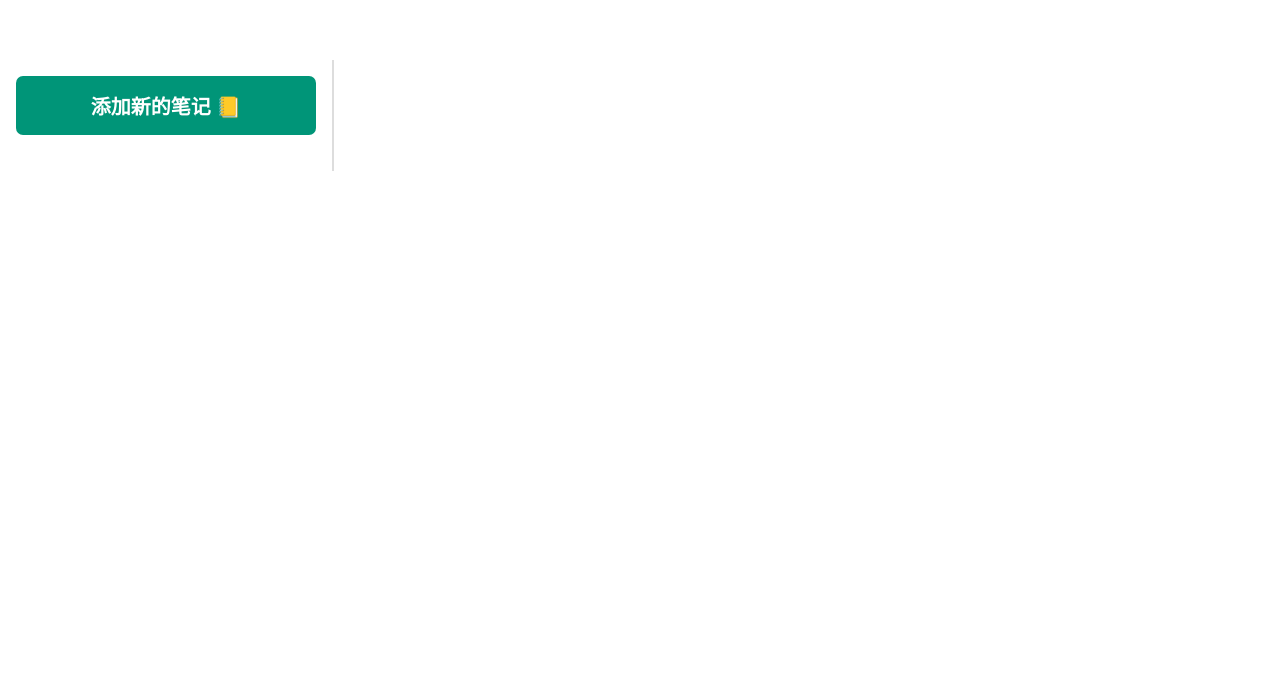
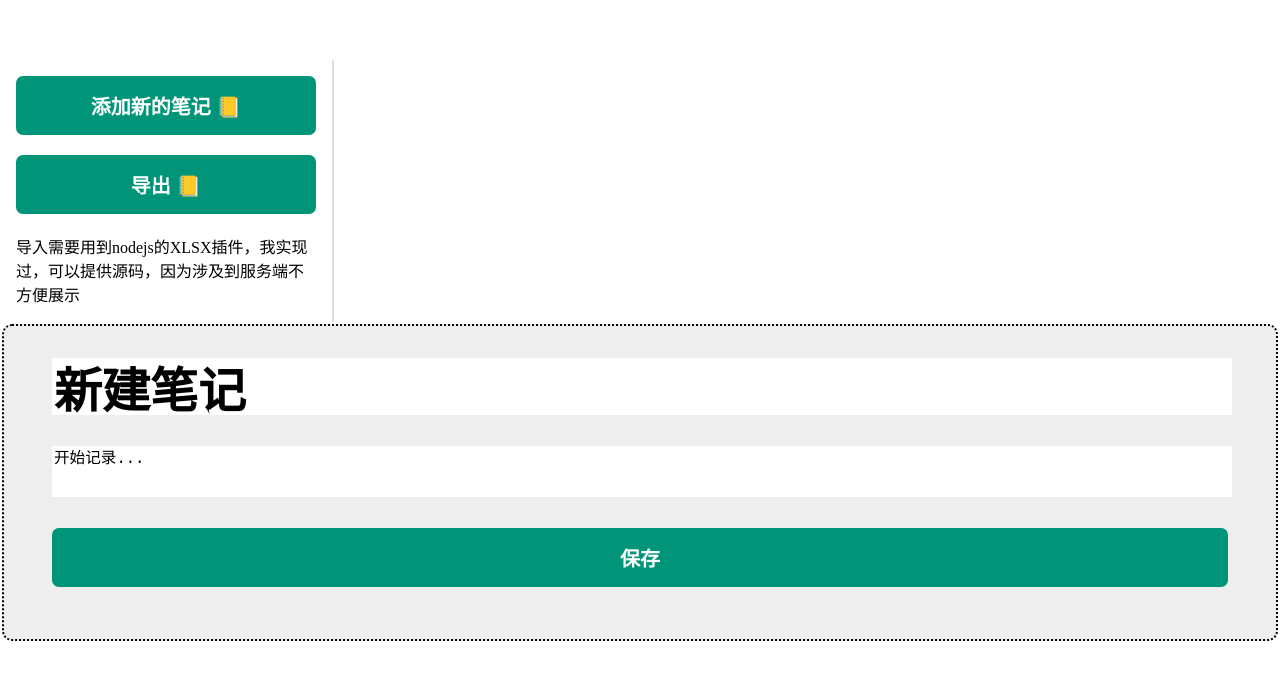
Before and after one commit to Alan1034/test-note-taking-app, a React (Vite) app: page / in a window 1280 px wide. Both pictures are taken after a click on the button "添加新的笔记 📒". Shown: the top 680 px of the page. Built offline with nearby package versions, Linux system fonts and the light colour scheme.

Commit message:
实现完整功能

```diff
--- a/package.json
+++ b/package.json
@@ -21,6 +21,7 @@
   "dependencies": {
     "@types/react": "^18.2.28",
     "@types/react-dom": "^18.2.13",
+    "excel-utils-bt": "^1.0.6",
     "less": "^4.2.0",
     "react": "^18.2.0",
     "react-dom": "^18.2.0"
--- a/src/app.tsx
+++ b/src/app.tsx
@@ -2,7 +2,11 @@ import NotesView from "./views/view";
 import NotesAPI from "./api";
 import React, { useEffect, useState } from 'react';
 import type { noteId, note, notes, title, body } from "@/types/types";
-
+declare global {
+  interface Window {
+    EventUtil: any,
+  }
+}
 const App: React.FC = () => {
   useEffect(() => {
     _refreshNotes();
@@ -26,6 +30,7 @@ const App: React.FC = () => {
   }
 
   const _setActiveNote = (note: note) => {
+    console.log("setActiveNote")
     setActiveNote(note);
     // this.view.updateActiveNote(note);
   }
@@ -55,12 +60,14 @@ const App: React.FC = () => {
           body,
         });
       }
-
       _refreshNotes();
     },
     onNoteDelete: (noteId: noteId) => {
       NotesAPI.deleteNote(noteId);
       _refreshNotes();
+    },
+    onNoteUnactive: () => {
+      setActiveNote(undefined)
     },
 
   }
--- a/src/style.css
+++ b/src/style.css
@@ -1,3 +1,5 @@
+/** @format */
+
 #app {
   font-family: Avenir, Helvetica, Arial, sans-serif;
   -webkit-font-smoothing: antialiased;
@@ -104,5 +106,6 @@ body {
   font-size: 1.2em;
   line-height: 1.5;
   margin-top: 2em;
+  margin-bottom: 2em;
   resize: none;
 }
--- a/src/views/components/list-item.tsx
+++ b/src/views/components/list-item.tsx
@@ -1,29 +1,83 @@
-import React from "react";
-import type { note, noteId, title, updated, body } from "@/types/types";
+import React, { useRef, useState } from "react";
+import type { note, handlers, title, updated, body } from "@/types/types";
 
 interface NotesItemProps {
-  id: noteId
-  title: title
-  body: body
-  updated: updated
+  handlers: handlers
+  note: note
+  active?: Boolean
 }
 const MAX_BODY_LENGTH = 60;
 export default function NotesItem({
-  id, title, body, updated
+  note, handlers, active
 }: NotesItemProps) {
-  return (
-    <div className="notes__list-item" data-note-id={id}>
+  const { id, title: defTitle, body: defBody, updated } = note
+  const { onNoteSelect, onNoteDelete, onNoteEdit, onNoteUnactive } = handlers
+  const [title, setTitle] = useState<title>(defTitle)
+  const [body, setBody] = useState<title>(defBody)
+  const itemRef = useRef<any>(null);
+  const editNote = () => {
+    return <div className="notes__preview">
+      <input className="notes__title" type="text" defaultValue={`${title}` || "新笔记..."}
+        onChange={(e) => {
+          setTitle(e.target.value)
+        }} />
+      <textarea className="notes__body" defaultValue={`${body}` || "编辑笔记..."}
+        onChange={(e) => {
+          setBody(e.target.value)
+        }}
+      ></textarea>
+      <button className="notes__add" type="button" onClick={() => {
+        if (!active) {
+          return
+        }
+        const doSave = confirm("确认要保存该笔记吗?");
+        if (!doSave) {
+          setTitle(defTitle)
+          setBody(defBody)
+          setTimeout(() => {
+            onNoteUnactive()
+          }, 0);
+          return
+        }
+        const updatedTitle = title.trim();
+        const updatedBody = body.trim();
+        onNoteEdit(updatedTitle, updatedBody);
+        setTimeout(() => {
+          onNoteUnactive()
+        }, 0);
+
+      }}>保存</button>
+    </div>
+  }
+  const previewNote = () => {
+    return <div>
       <div className="notes__small-title">{title}</div>
       <div className="notes__small-body">
         {body.substring(0, MAX_BODY_LENGTH)}
         {body.length > MAX_BODY_LENGTH ? "..." : ""}
       </div>
-      <div className="notes__small-updated">
+      {updated ? <div className="notes__small-updated">
         {updated.toLocaleString(undefined, {
           // dateStyle: "full",
           // timeStyle: "short",
         })}
-      </div>
+      </div> : []}
+    </div>
+  }
+
+  return (
+    <div className={`notes__list-item ${active ? "notes__list-item--selected" : ""}`} ref={itemRef} data-note-id={id}
+      onClick={() => {
+        onNoteSelect(id)
+      }}
+      onDoubleClick={() => {
+        const doDelete = confirm("确认要删除该笔记吗?");
+        if (doDelete) {
+          onNoteDelete(id);
+        }
+      }}
+    >
+      {active ? editNote() : previewNote()}
     </div>
   )
 }
--- a/src/views/view.tsx
+++ b/src/views/view.tsx
@@ -1,141 +1,53 @@
-import React from "react";
-import type { note, notes } from "@/types/types";
+/*
+ * @Author: 陈德立*******419287484@qq.com
+ * @Date: 2023-10-11 22:58:57
+ * @LastEditTime: 2023-10-12 23:38:51
+ * @LastEditors: 陈德立*******419287484@qq.com
+ * @Github: https://github.com/Alan1034
+ * @Description:
+ * @FilePath: \note-taking-app\src\views\view.tsx
+ *
+ */
+import React, { useEffect, useState } from "react";
+import NotesItem from "./components/list-item";
+import type { note, notes, handlers } from "@/types/types";
+import NotesAPI from "@/api";
+import { ExcelUtils } from 'excel-utils-bt'
 interface NotesViewProps {
-  handlers: {
-    onNoteAdd: Function
-  }
+  handlers: handlers
   notes: notes
   activeNote?: note
 }
-export default function NotesView({ handlers: {
-  onNoteAdd
-}, notes, activeNote }: NotesViewProps) {
-  console.log(notes)
-  console.log(activeNote)
+export default function NotesView({ handlers, notes, activeNote }: NotesViewProps) {
+  const { onNoteAdd } = handlers
   return (
     <div>
       <div className="notes__sidebar">
         <button className="notes__add" type="button" onClick={
           () => onNoteAdd()
         }>添加新的笔记 📒</button>
-        <div className="notes__list"></div>
+        <button className="notes__add" type="button" onClick={
+          () => {
+            // 1、新建一个 实例
+            let el = new ExcelUtils('采购-拣货单')
+            // 2、调用实例函数，向实例添加表和数据
+            const notes = NotesAPI.getAllNotes();
+            console.log(notes)
+            const data: any[] = [...notes]
+            el.addJsonToSheet('采购-拣货单', data)
+            // 3、调用导出函数
+            //  exportExcel()函数为异步调用，可用 el.exportExcel().then(res => {}).catch(err => {})
+            el.exportExcel()
+          }
+        }>导出 📒</button>
+        导入需要用到nodejs的XLSX插件，我实现过，可以提供源码，因为涉及到服务端不方便展示
       </div>
       {
-        notes.length > 0 ? [] : <div className="notes__preview">
-          <input className="notes__title" type="text" placeholder="新笔记..." />
-          <textarea className="notes__body" defaultValue="编辑笔记..."></textarea>
-        </div>
+        notes.length > 0 ? notes.map((item: note) =>
+          <NotesItem key={`${item.id}`} active={activeNote && (activeNote.id === item.id)}
+            note={item} handlers={handlers} />) : []
       }
 
     </div>
   );
 }
-
-{/* export default class NotesView {
-  constructor(
-    root,
-    { onNoteSelect, onNoteAdd, onNoteEdit, onNoteDelete } = {}
-  ) {
-    this.root = root;
-    this.onNoteSelect = onNoteSelect;
-    this.onNoteAdd = onNoteAdd;
-    this.onNoteEdit = onNoteEdit;
-    this.onNoteDelete = onNoteDelete;
-    this.root.innerHTML = `
-
-      `;
-
-    const btnAddNote = root.querySelector(".notes__add");
-    const inpTitle = root.querySelector(".notes__title");
-    const inpBody = root.querySelector(".notes__body");
-
-    btnAddNote.addEventListener("click", () => {
-      this.onNoteAdd();
-    });
-
-    [inpTitle, inpBody].forEach((inputField) => {
-      inputField.addEventListener("blur", () => {
-        const updatedTitle = inpTitle.value.trim();
-        const updatedBody = inpBody.value.trim();
-
-        this.onNoteEdit(updatedTitle, updatedBody);
-      });
-    });
-
-    this.updateNotePreviewVisibility(false);
-  }
-
-  _createListItemHTML(id, title, body, updated) {
-
-
-    return `
-          <div class="notes__list-item" data-note-id="${id}">
-              <div class="notes__small-title">${title}</div>
-              <div class="notes__small-body">
-                  ${body.substring(0, MAX_BODY_LENGTH)}
-                  ${body.length > MAX_BODY_LENGTH ? "..." : ""}
-              </div>
-              <div class="notes__small-updated">
-                  ${updated.toLocaleString(undefined, {
-      dateStyle: "full",
-      timeStyle: "short",
-    })}
-              </div>
-          </div>
-      `;
-  }
-
-  updateNoteList(notes) {
-    const notesListContainer = this.root.querySelector(".notes__list");
-
-    // Empty list
-    notesListContainer.innerHTML = "";
-
-    for (const note of notes) {
-      const html = this._createListItemHTML(
-        note.id,
-        note.title,
-        note.body,
-        new Date(note.updated)
-      );
-
-      notesListContainer.insertAdjacentHTML("beforeend", html);
-    }
-
-    // Add select/delete events for each list item
-    notesListContainer
-      .querySelectorAll(".notes__list-item")
-      .forEach((noteListItem) => {
-        noteListItem.addEventListener("click", () => {
-          this.onNoteSelect(noteListItem.dataset.noteId);
-        });
-
-        noteListItem.addEventListener("dblclick", () => {
-          const doDelete = confirm("确认要删除该笔记吗?");
-
-          if (doDelete) {
-            this.onNoteDelete(noteListItem.dataset.noteId);
-          }
-        });
-      });
-  }
-
-  updateActiveNote(note) {
-    this.root.querySelector(".notes__title").value = note.title;
-    this.root.querySelector(".notes__body").value = note.body;
-
-    this.root.querySelectorAll(".notes__list-item").forEach((noteListItem) => {
-      noteListItem.classList.remove("notes__list-item--selected");
-    });
-
-    this.root
-      .querySelector(`.notes__list-item[data-note-id="${note.id}"]`)
-      .classList.add("notes__list-item--selected");
-  }
-
-  updateNotePreviewVisibility(visible) {
-    this.root.querySelector(".notes__preview").style.visibility = visible
-      ? "visible"
-      : "hidden";
-  }
-} */}
```
Also changed, not shown: src/types/types.ts (+9 -1 lines), 1 other file (tests, documents, lock files or other folders).
